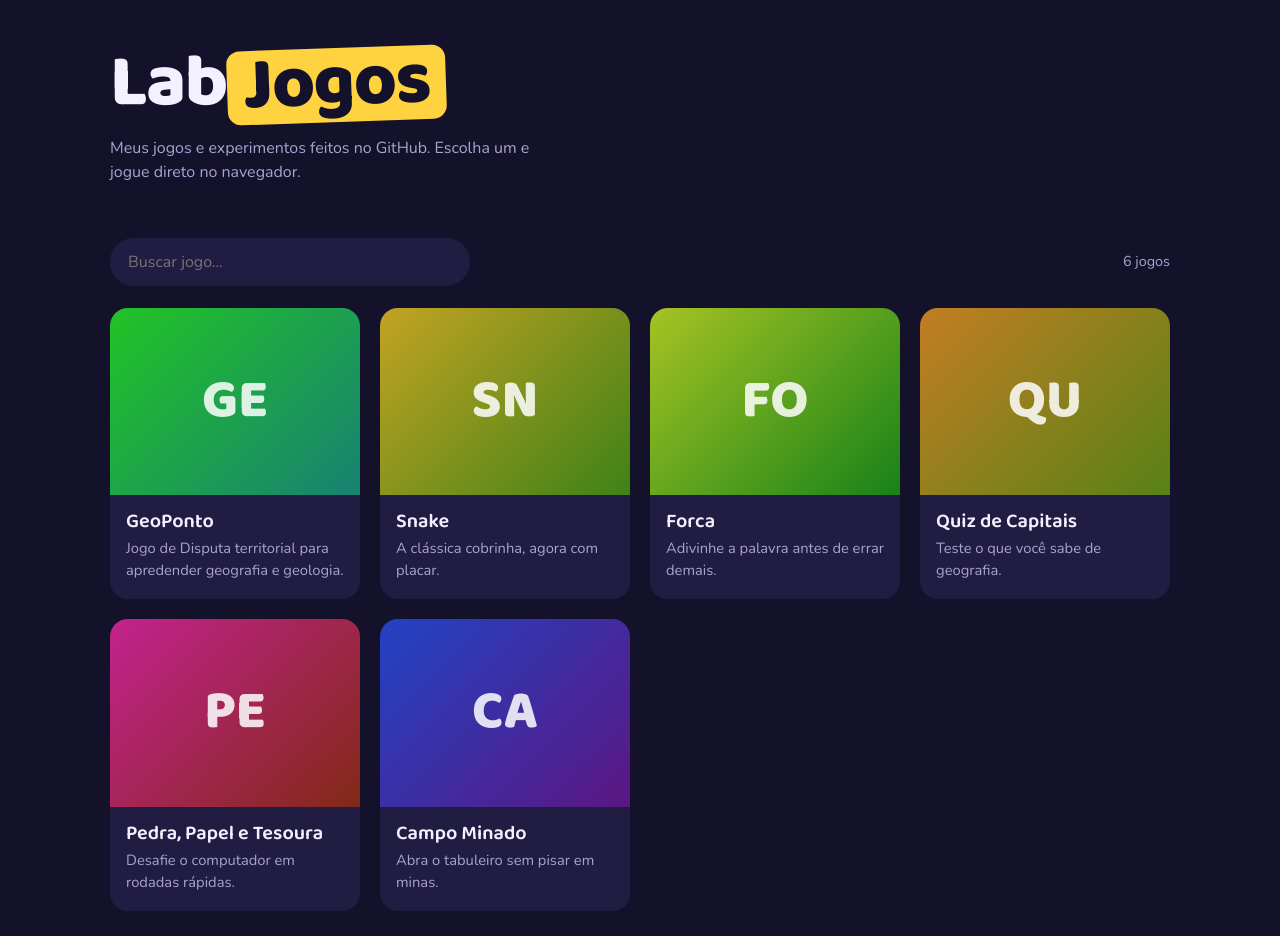
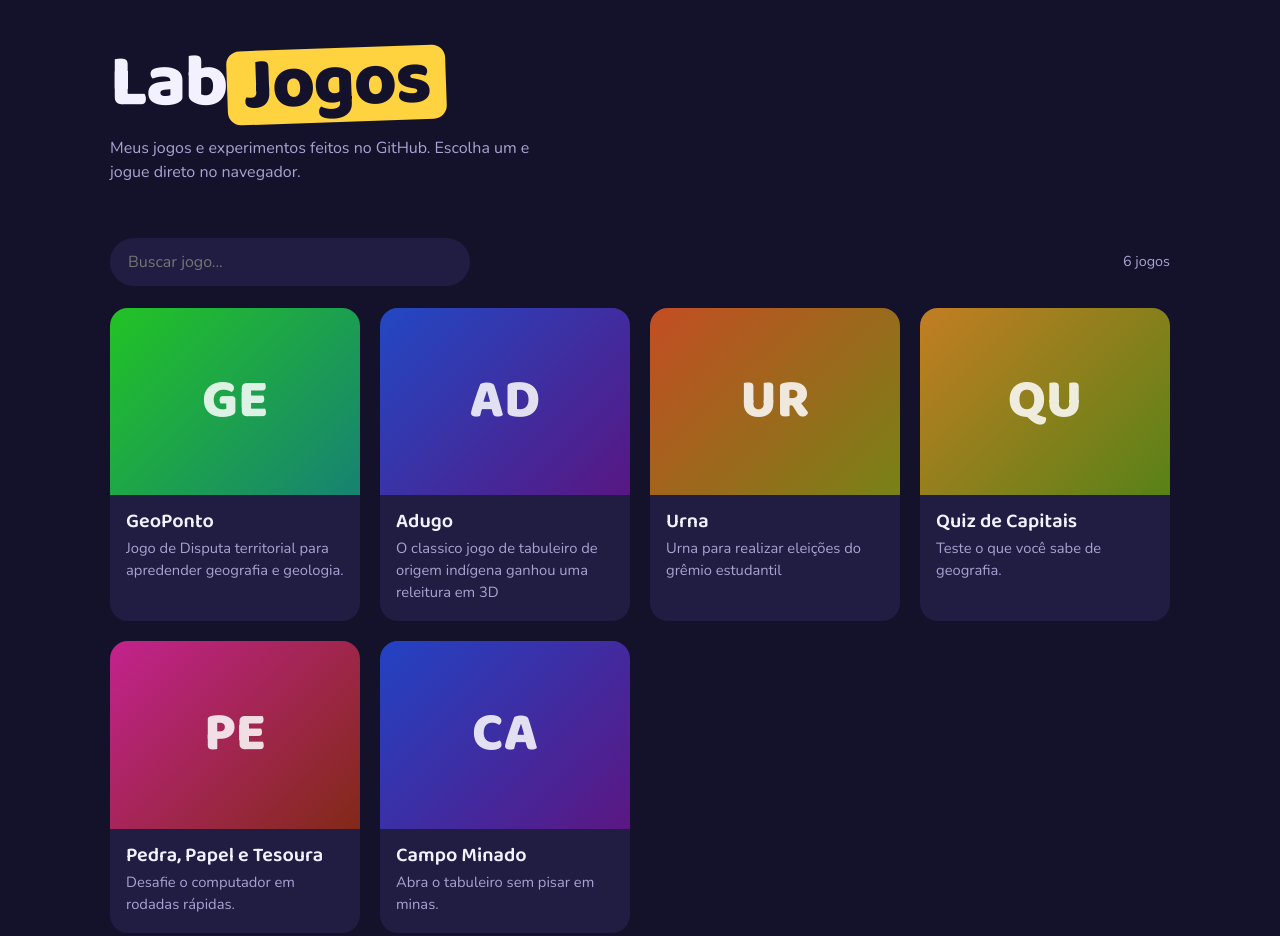
Before and after one commit to guilhermesantoscosta/LabJogos, a plain HTML site: page index.html in a window 1280 px wide. Shown: the top 936 px of the page. Drawn offline with nearby package versions, Linux system fonts and the light colour scheme.

Commit message:
Update games list in index.html
Replaced 'Snake' and 'Forca' games with 'Adugo' and 'Urna' in the games list.

```diff
--- a/index.html
+++ b/index.html
@@ -67,8 +67,8 @@ footer{color:var(--muted);font-size:.85rem;padding:0 0 40px}
    ============================================================ */
 const JOGOS = [
   { titulo: "GeoPonto", descricao: "Jogo de Disputa territorial para apredender geografia e geologia.", url: "https://guilhermesantoscosta.github.io/GeoPonto/", image: "img/memoria.png" },
-  { titulo: "Snake", descricao: "A clássica cobrinha, agora com placar.", url: "https://SEU-USUARIO.github.io/snake/", image: "img/snake.png" },
-  { titulo: "Forca", descricao: "Adivinhe a palavra antes de errar demais.", url: "https://SEU-USUARIO.github.io/forca/", image: "" },
+  { titulo: "Adugo", descricao: "O classico jogo de tabuleiro de origem indígena ganhou uma releitura em 3D", url: "https://guilhermesantoscosta.github.io/adugo/", image: "img/snake.png" },
+  { titulo: "Urna", descricao: "Urna para realizar eleições do grêmio estudantil", url: "https://guilhermesantoscosta.github.io/urnagremio/", image: "" },
   { titulo: "Quiz de Capitais", descricao: "Teste o que você sabe de geografia.", url: "https://SEU-USUARIO.github.io/quiz-capitais/", image: "" },
   { titulo: "Pedra, Papel e Tesoura", descricao: "Desafie o computador em rodadas rápidas.", url: "https://SEU-USUARIO.github.io/ppt/", image: "" },
   { titulo: "Campo Minado", descricao: "Abra o tabuleiro sem pisar em minas.", url: "https://SEU-USUARIO.github.io/campo-minado/", image: "" }
```
